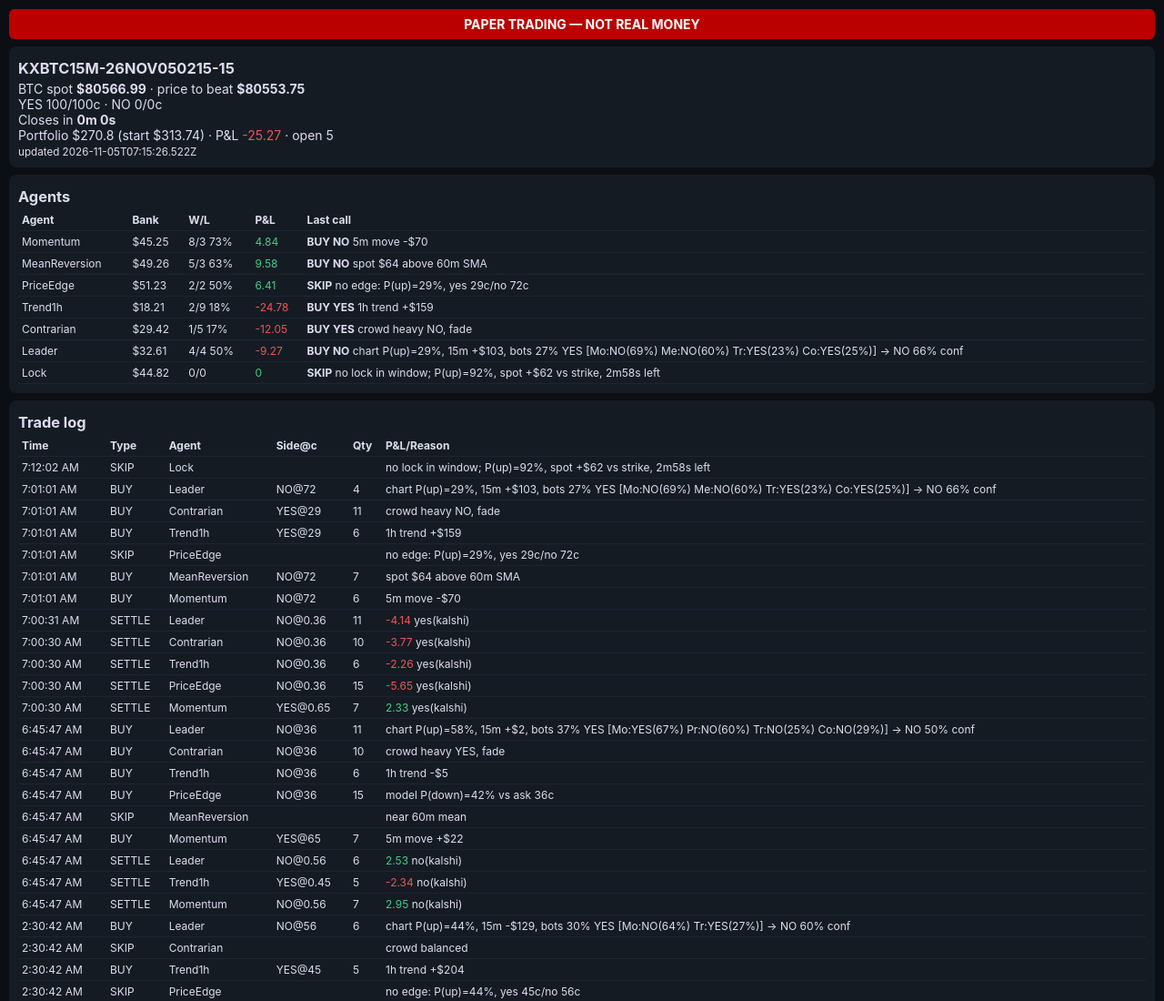
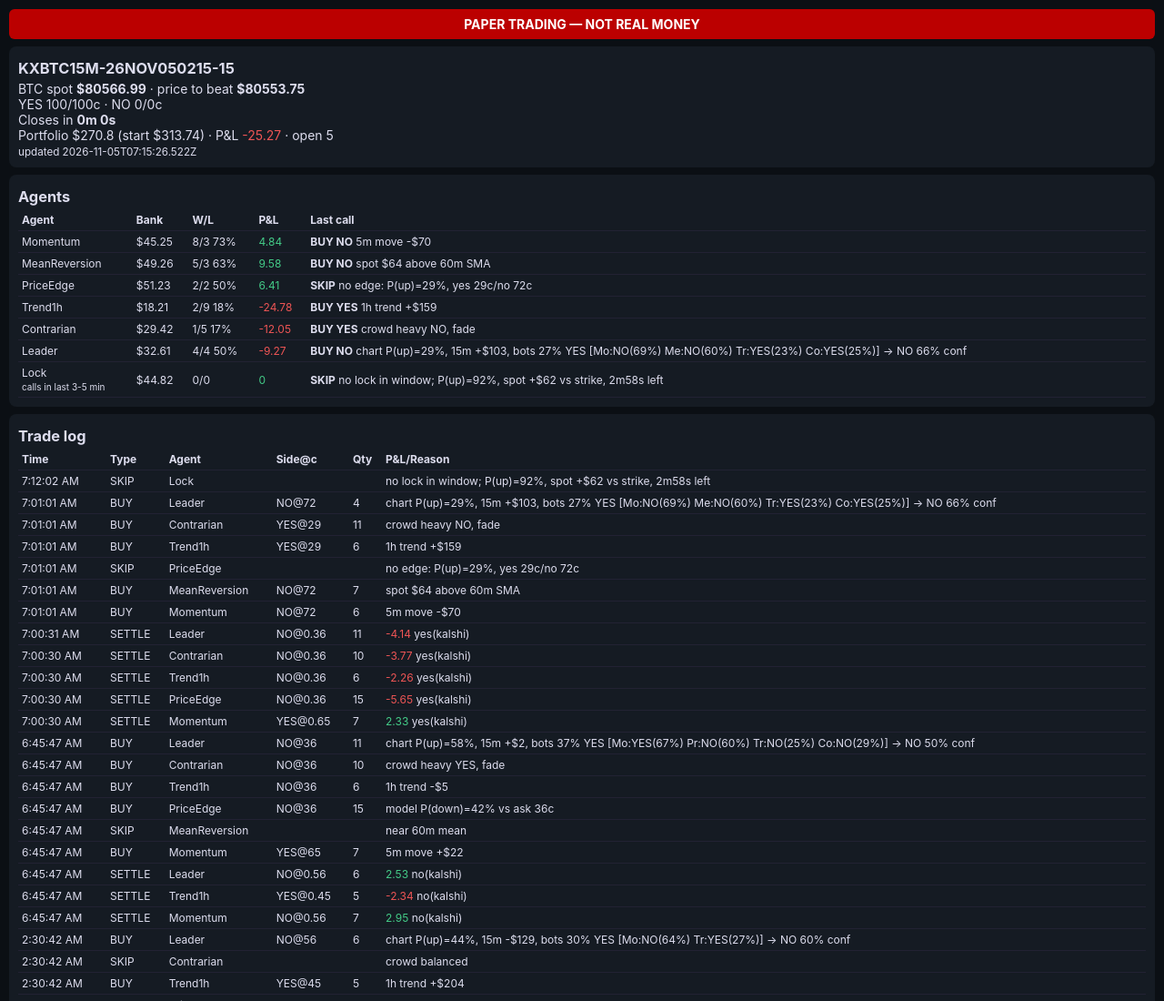
Before and after one commit to ahmedabdulahi258-gif/kalshi-btc15-paper, a plain HTML site: page index.html in a window 1280 px wide. Shown: the top 1100 px of the page at 91% size. Drawn offline with Linux system fonts and the light colour scheme.

Commit message:
dashboard: Lock bot label

```diff
--- a/index.html
+++ b/index.html
@@ -6,6 +6,6 @@ table{width:100%;border-collapse:collapse;font-size:12px}td,th{padding:4px;borde
 <script>let S;const $=i=>document.getElementById(i),cl=v=>v>=0?'g':'r';
 function draw(){if(!S)return;const m=S.market||{},left=Math.max(0,(Date.parse(m.close)-Date.now())/1e3|0);
 $('m').innerHTML=`<h3>${m.ticker||'-'}</h3>BTC spot <b>$${(+S.spot).toFixed(2)}</b> · price to beat <b>$${m.strike}</b><br>YES ${Math.round(m.yes_bid*100)}/${Math.round(m.yes_ask*100)}c · NO ${Math.round(m.no_bid*100)}/${Math.round(m.no_ask*100)}c<br>Closes in <b>${left/60|0}m ${left%60}s</b><br>Portfolio $${S.portfolio.bankroll} (start $${S.portfolio.start.toFixed(2)}) · P&L <span class=${cl(S.portfolio.pnl)}>${S.portfolio.pnl}</span> · open ${S.portfolio.open}<br><small>updated ${S.updated}</small>`;
-$('a').innerHTML='<tr><th>Agent</th><th>Bank</th><th>W/L</th><th>P&L</th><th>Last call</th></tr>'+Object.entries(S.agents).map(([n,a])=>`<tr><td>${n}</td><td>$${a.bankroll}</td><td>${a.wins}/${a.losses} ${a.wins+a.losses?Math.round(100*a.wins/(a.wins+a.losses))+'%':''}</td><td class=${cl(a.pnl)}>${a.pnl}</td><td><b>${a.last?.call||'-'}</b> ${a.last?.reason||''}</td></tr>`).join('');
+$('a').innerHTML='<tr><th>Agent</th><th>Bank</th><th>W/L</th><th>P&L</th><th>Last call</th></tr>'+Object.entries(S.agents).map(([n,a])=>`<tr><td>${n}${n=='Lock'?'<br><small>calls in last 3-5 min</small>':''}</td><td>$${a.bankroll}</td><td>${a.wins}/${a.losses} ${a.wins+a.losses?Math.round(100*a.wins/(a.wins+a.losses))+'%':''}</td><td class=${cl(a.pnl)}>${a.pnl}</td><td><b>${a.last?.call||'-'}</b> ${a.last?.reason||''}</td></tr>`).join('');
 $('t').innerHTML='<tr><th>Time</th><th>Type</th><th>Agent</th><th>Side@c</th><th>Qty</th><th>P&L/Reason</th></tr>'+S.trades.slice(0,60).map(t=>`<tr><td>${new Date(t.time).toLocaleTimeString()}</td><td>${t.type}</td><td>${t.agent}</td><td>${t.side?t.side.toUpperCase()+'@'+t.price:''}</td><td>${t.contracts||''}</td><td>${t.type=='SETTLE'?`<span class=${cl(t.pnl)}>${t.pnl}</span> ${t.result}`:t.reason||''}</td></tr>`).join('')}
 async function f(){try{S=await (await fetch('state.json?'+Date.now())).json()}catch(e){}draw()}f();setInterval(f,15e3);setInterval(draw,1e3)</script></body></html>
```
